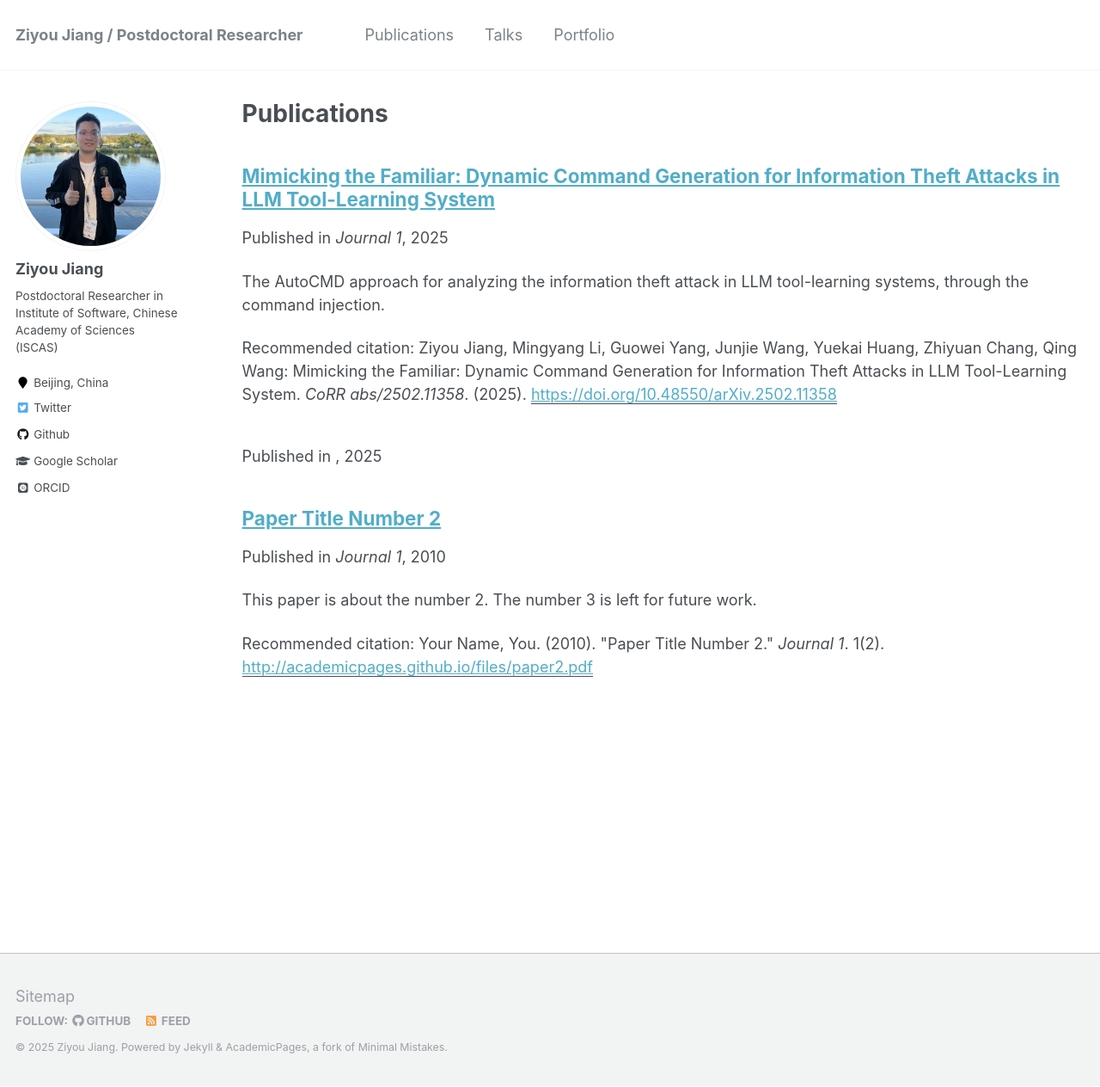
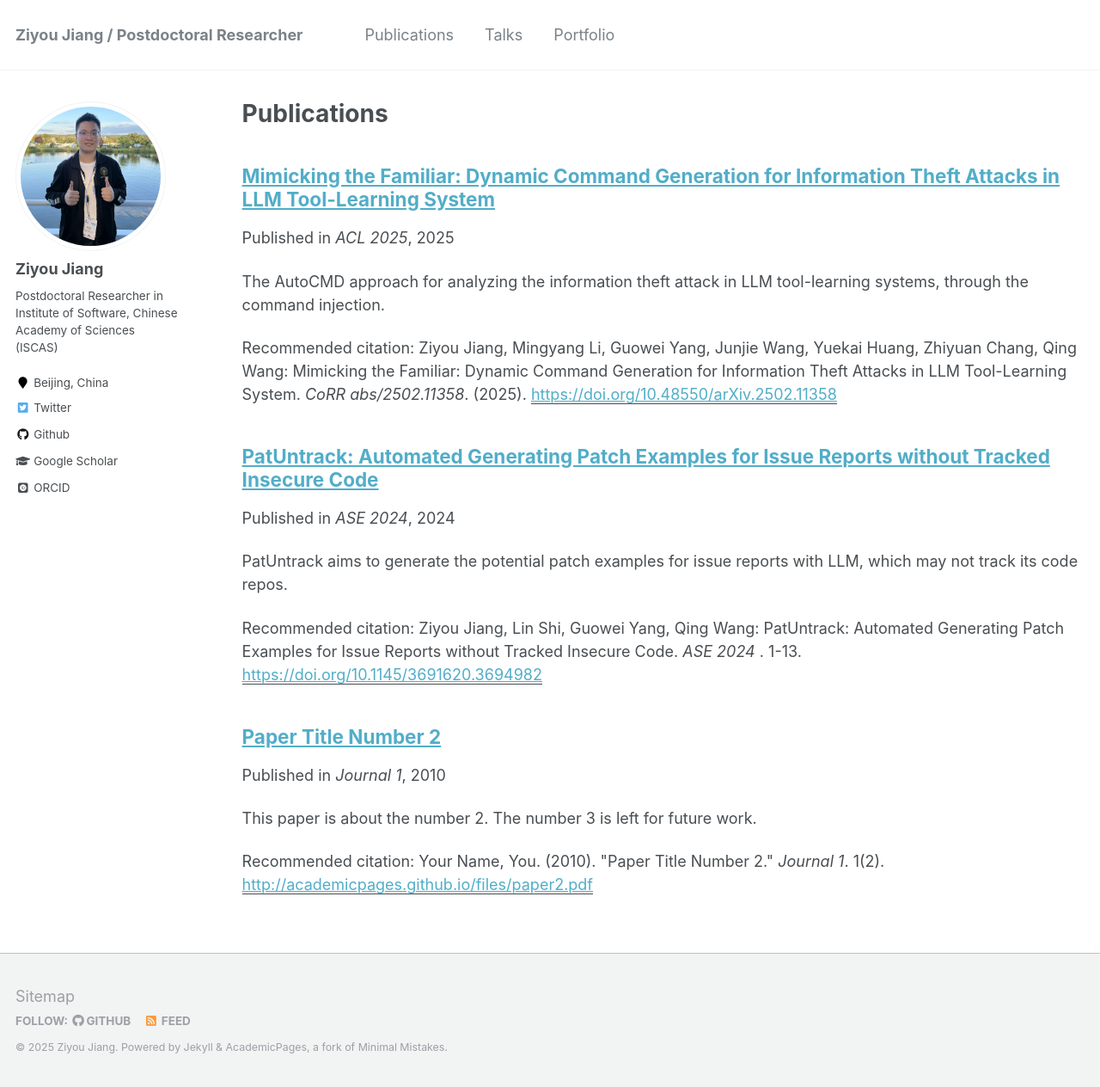
Before and after one commit to jzySaber1996/jzySaber1996.github.io, a Jekyll site: the page built from _pages/publications.md, in a window 1280 px wide and 1264 px high. Shown: the whole window at 86% size. Built offline with Jekyll 4.4.1, drawn with Linux system fonts in a browser that asks for light colours; some web fonts are replaced.

Commit message:
Update Publications

```diff
--- /dev/null
+++ b/_publications/2024-11-01-PatUntrack.md
@@ -0,0 +1,15 @@
+---
+title: "PatUntrack: Automated Generating Patch Examples for Issue Reports without Tracked Insecure Code"
+collection: publications
+permalink: /publication/2024-11-01-PatUntrack
+excerpt: 'PatUntrack aims to generate the potential patch examples for issue reports with LLM, which may not track its code repos.'
+date: 2024-11-01
+venue: 'ASE 2024'
+paperurl: 'https://doi.org/10.1145/3691620.3694982'
+citation: 'Ziyou Jiang, Lin Shi, Guowei Yang, Qing Wang: PatUntrack: Automated Generating Patch Examples for Issue Reports without Tracked Insecure Code. <i>ASE 2024 </i>. 1-13.'
+---
+PatUntrack aims to generate the potential patch examples for issue reports with LLM, which may not track its code repos.
+
+[Download paper here](https://doi.org/10.1145/3691620.3694982)
+
+Recommended citation: Ziyou Jiang, Lin Shi, Guowei Yang, Qing Wang: PatUntrack: Automated Generating Patch Examples for Issue Reports without Tracked Insecure Code. <i>ASE 2024 </i>. 1-13.
--- a/_publications/2025-07-27-AutoCMD.md
+++ b/_publications/2025-07-27-AutoCMD.md
@@ -4,7 +4,7 @@ collection: publications
 permalink: /publication/2025-07-27-AutoCMD
 excerpt: 'The AutoCMD approach for analyzing the information theft attack in LLM tool-learning systems, through the command injection.'
 date: 2025-7-27
-venue: 'Journal 1'
+venue: 'ACL 2025'
 paperurl: 'https://doi.org/10.48550/arXiv.2502.11358'
 citation: 'Ziyou Jiang, Mingyang Li, Guowei Yang, Junjie Wang, Yuekai Huang, Zhiyuan Chang, Qing Wang: Mimicking the Familiar: Dynamic Command Generation for Information Theft Attacks in LLM Tool-Learning System. <i>CoRR abs/2502.11358</i>. (2025).'
 ---
```
Also changed, not shown: _publications/2015-10-01-paper-title-number-3.md (deleted, +0 -15 lines), _publications/2023-09-01-SCPatcher.md (renamed from _publications/2010-10-01-paper-title-number-2.md).
